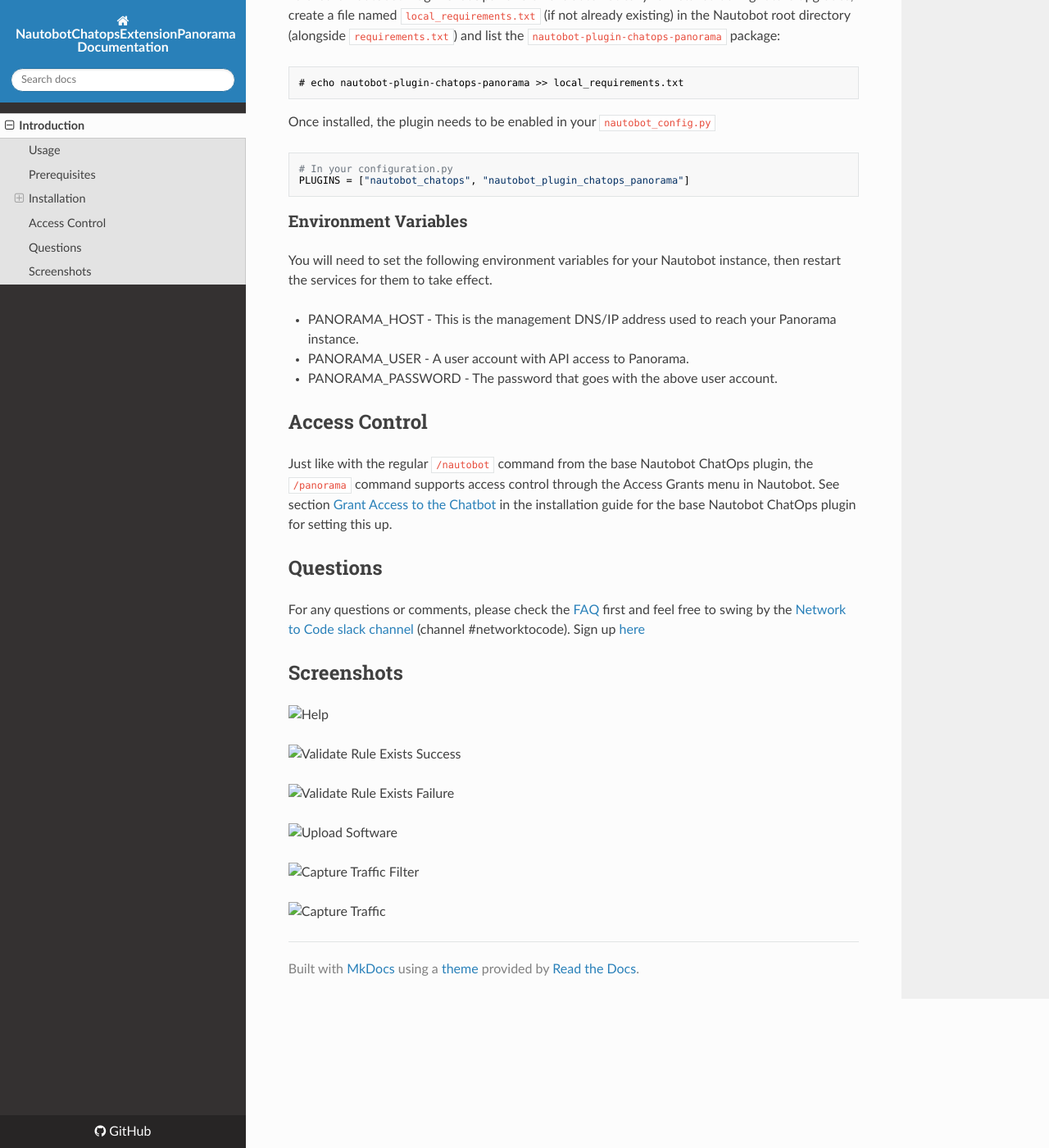
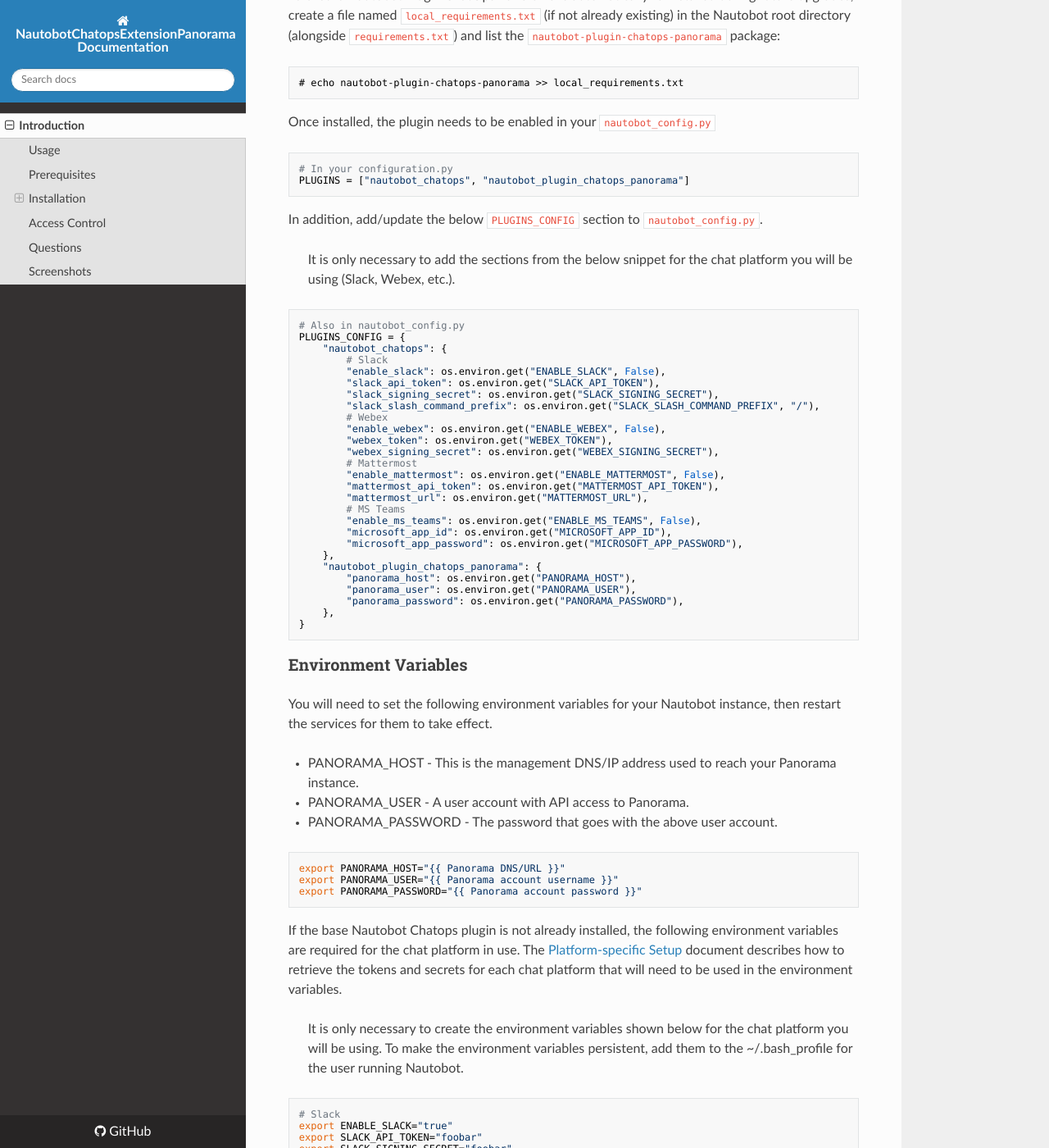
Before and after one commit to nautobot/nautobot-plugin-chatops-panorama, an MkDocs documentation site: the page built from docs/index.md, in a window 1280 px wide and 1400 px high, scrolled down 1162 px. Shown: the whole window at 82% size. Built offline with MkDocs 1.6.1, drawn with Linux system fonts in a browser that asks for light colours; nearby versions of some CDN libraries; some of the changed text lies outside the part shown.

Commit message:
Update docs with additional env variable details

````diff
--- a/docs/index.md
+++ b/docs/index.md
@@ -45,6 +45,40 @@
 PLUGINS = ["nautobot_chatops", "nautobot_plugin_chatops_panorama"]
 ```
 
+In addition, add/update the below `PLUGINS_CONFIG` section to `nautobot_config.py`.
+
+> It is only necessary to add the sections from the below snippet for the chat platform you will be using (Slack, Webex, etc.).
+
+```python
+# Also in nautobot_config.py
+PLUGINS_CONFIG = {
+    "nautobot_chatops": {
+        # Slack
+        "enable_slack": os.environ.get("ENABLE_SLACK", False),
+        "slack_api_token": os.environ.get("SLACK_API_TOKEN"),
+        "slack_signing_secret": os.environ.get("SLACK_SIGNING_SECRET"),
+        "slack_slash_command_prefix": os.environ.get("SLACK_SLASH_COMMAND_PREFIX", "/"),
+        # Webex
+        "enable_webex": os.environ.get("ENABLE_WEBEX", False),
+        "webex_token": os.environ.get("WEBEX_TOKEN"),
+        "webex_signing_secret": os.environ.get("WEBEX_SIGNING_SECRET"),
+        # Mattermost
+        "enable_mattermost": os.environ.get("ENABLE_MATTERMOST", False),
+        "mattermost_api_token": os.environ.get("MATTERMOST_API_TOKEN"),
+        "mattermost_url": os.environ.get("MATTERMOST_URL"),
+        # MS Teams
+        "enable_ms_teams": os.environ.get("ENABLE_MS_TEAMS", False),
+        "microsoft_app_id": os.environ.get("MICROSOFT_APP_ID"),
+        "microsoft_app_password": os.environ.get("MICROSOFT_APP_PASSWORD"),
+    },
+    "nautobot_plugin_chatops_panorama": {
+        "panorama_host": os.environ.get("PANORAMA_HOST"),
+        "panorama_user": os.environ.get("PANORAMA_USER"),
+        "panorama_password": os.environ.get("PANORAMA_PASSWORD"),
+    },
+}
+```
+
 ### Environment Variables
 
 You will need to set the following environment variables for your Nautobot instance, then restart the services for them to take effect.
@@ -52,6 +86,37 @@
 - PANORAMA_HOST - This is the management DNS/IP address used to reach your Panorama instance.
 - PANORAMA_USER - A user account with API access to Panorama.
 - PANORAMA_PASSWORD - The password that goes with the above user account.
+
+```bash
+export PANORAMA_HOST="{{ Panorama DNS/URL }}"
+export PANORAMA_USER="{{ Panorama account username }}"
+export PANORAMA_PASSWORD="{{ Panorama account password }}"
+```
+
+If the base Nautobot Chatops plugin is not already installed, the following environment variables are required for the chat platform in use. The [Platform-specific Setup](https://github.com/nautobot/nautobot-plugin-chatops/blob/develop/docs/chat_setup/chat_setup.md#platform-specific-setup) document describes how to retrieve the tokens and secrets for each chat platform that will need to be used in the environment variables.
+
+> It is only necessary to create the environment variables shown below for the chat platform you will be using. To make the environment variables persistent, add them to the ~/.bash_profile for the user running Nautobot.
+
+```bash
+# Slack
+export ENABLE_SLACK="true"
+export SLACK_API_TOKEN="foobar"
+export SLACK_SIGNING_SECRET="foobar"
+# Webex
+export ENABLE_WEBEX="true"
+export WEBEX_TOKEN="foobar"
+export WEBEX_SIGNING_SECRET="foobar"
+# Mattermost
+export ENABLE_MATTERMOST="false"
+export MATTERMOST_API_TOKEN="foobar"
+export MATTERMOST_URL="foobar"
+# Microsoft Teams
+export ENABLE_MS_TEAMS="false"
+export MICROSOFT_APP_ID="foobar"
+export MICROSOFT_APP_PASSWORD="foobar"
+```
+
+> When deploying as Docker containers, all of the above environment variables should be defined in the file `development/creds.env`. An example credentials file `creds.env.example` is available in the `development` folder.
 
 ## Access Control
 
````
Also changed, not shown: README.md (+65 -0 lines).
